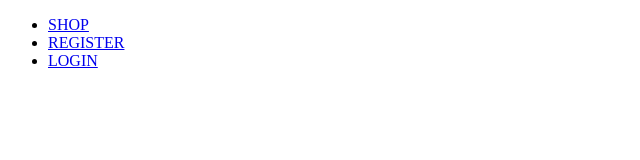
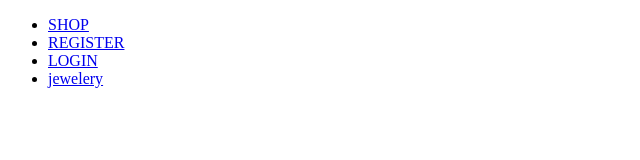
Before and after one commit to Yas3jb/Y-capstone, a React (Vite) app: page /products in a window 1280 px wide. Before the commit this address had no page. Shown: the top 160 px of the page, without its empty margins (0-640 px from the left). Built offline with nearby package versions, Linux system fonts and the light colour scheme.

Commit message:
Link to Jewelery category

```diff
--- a/src/Components/Navbar/Navbar.jsx
+++ b/src/Components/Navbar/Navbar.jsx
@@ -14,6 +14,9 @@ export default function Navbar() {
           <li>
             <Link to="/login">LOGIN</Link>{" "}
           </li>
+          <li>
+            <Link to="/products/category/jewelery">jewelery</Link>
+          </li>
         </ul>
       </nav>
     </>
```
